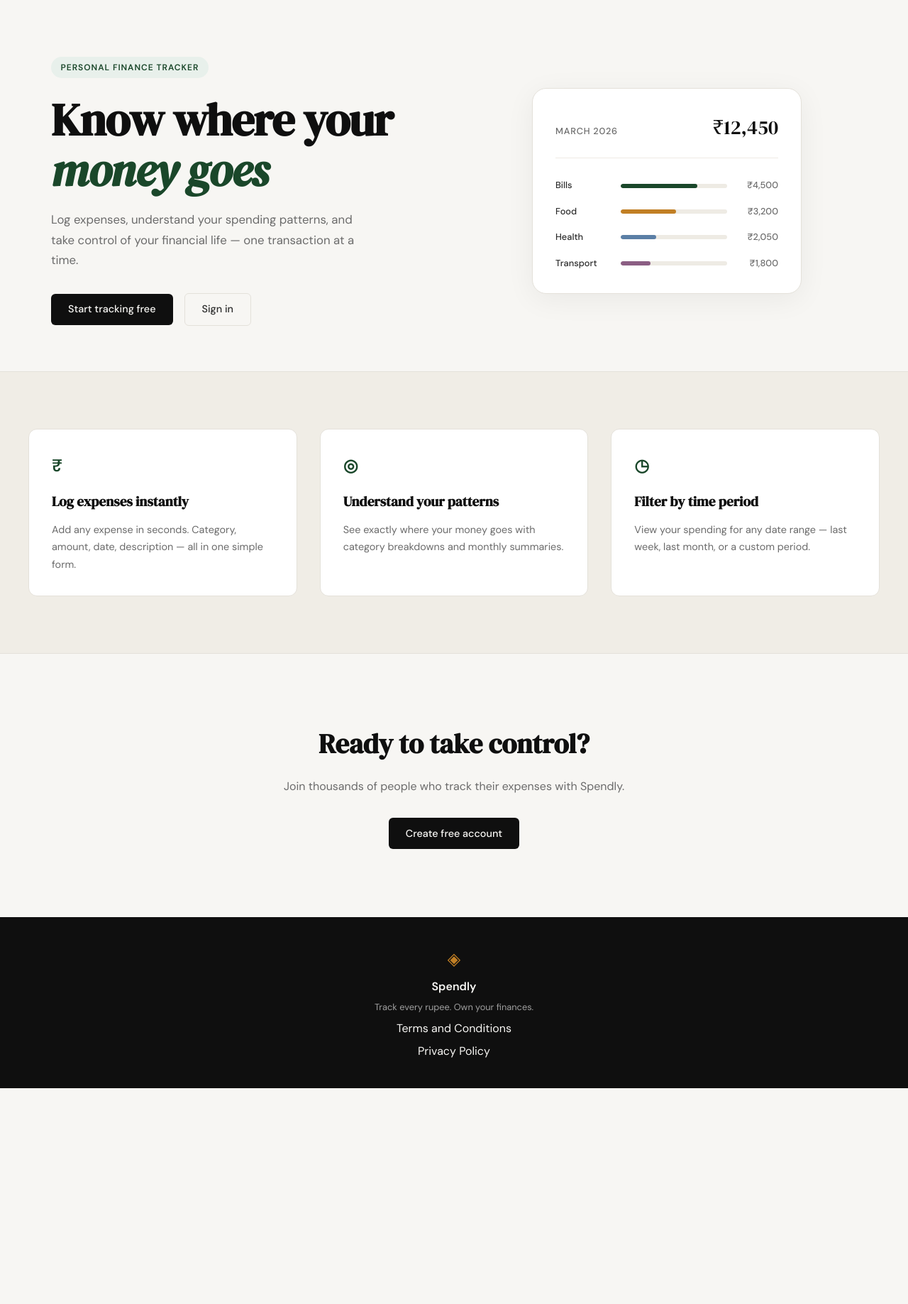
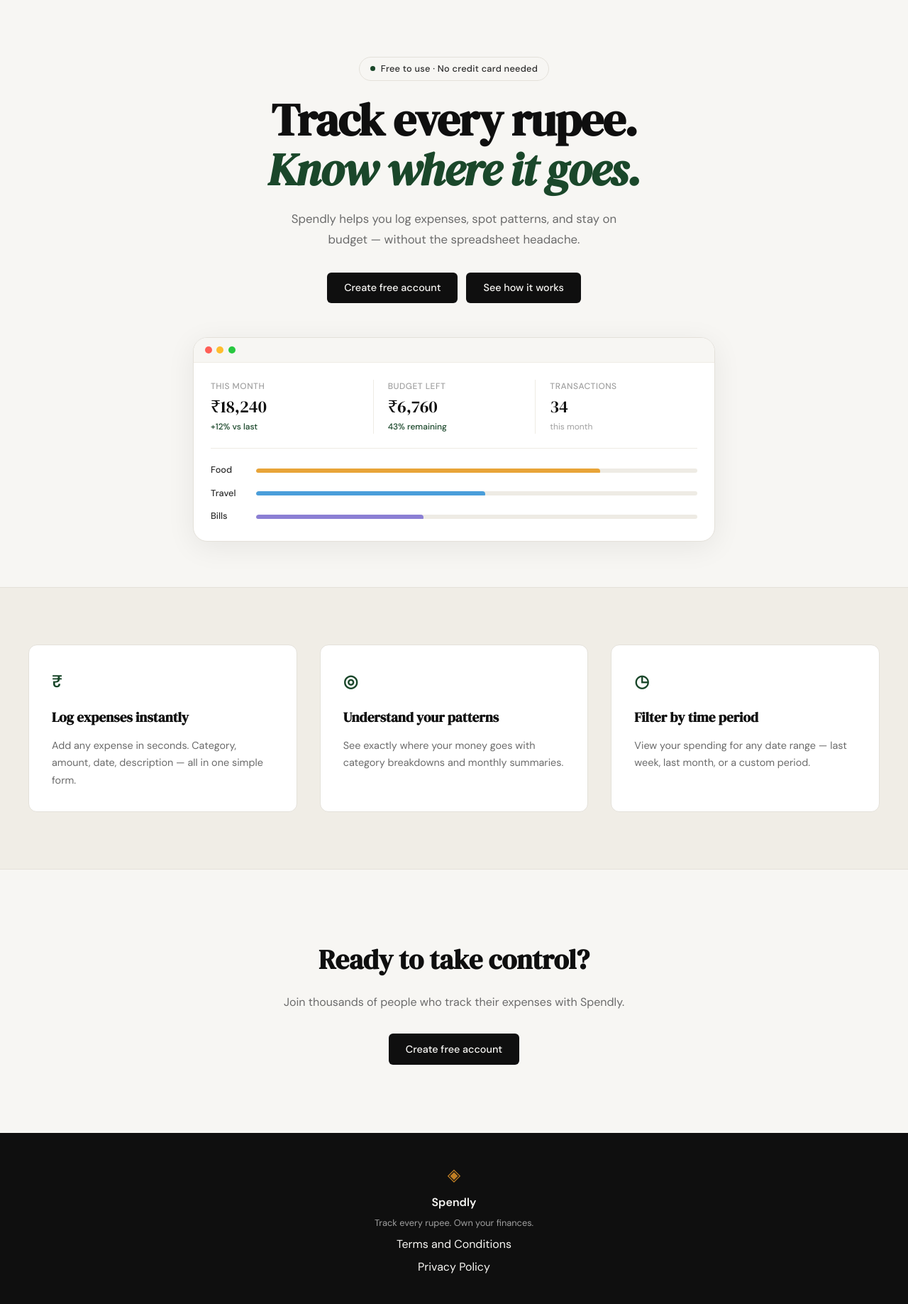
Before and after one commit to phosalli/spendly, a Flask app: page / in a window 1280 px wide. Shown: the part 61-1898 px from the top of the page at 71% size. Before the commit the page ends 1594 px from the top, so only its background shows below. Run offline with Flask 3, Linux system fonts and the light colour scheme.

Commit message:
hero redesign

```diff
--- /dev/null
+++ b/static/css/landing.css
@@ -0,0 +1,203 @@
+/* ------------------------------------------------------------------ */
+/* Hero — centered single-column override                              */
+/* ------------------------------------------------------------------ */
+
+.hero-centered {
+    display: flex;
+    flex-direction: column;
+    align-items: center;
+    text-align: center;
+    padding: 5rem 2rem 4rem;
+    max-width: 800px;
+    margin: 0 auto;
+    gap: 3rem;
+}
+
+/* Badge */
+
+.hero-badge-pill {
+    display: inline-flex;
+    align-items: center;
+    gap: 0.5rem;
+    background: transparent;
+    color: var(--ink-soft);
+    font-size: 0.8rem;
+    font-weight: 500;
+    letter-spacing: 0.02em;
+    text-transform: none;
+    border-radius: 999px;
+    border: 1px solid var(--border);
+    padding: 0.35rem 0.9rem;
+    margin-bottom: 1.25rem;
+}
+
+.hero-badge-dot {
+    display: inline-block;
+    width: 7px;
+    height: 7px;
+    border-radius: 50%;
+    background: var(--accent);
+    flex-shrink: 0;
+}
+
+/* Title */
+
+.hero-centered .hero-title {
+    font-size: clamp(2.6rem, 6vw, 4rem);
+    line-height: 1.1;
+}
+
+.hero-centered .hero-title em {
+    color: var(--accent);
+    font-style: italic;
+}
+
+/* Subtitle */
+
+.hero-centered .hero-subtitle {
+    max-width: 480px;
+    margin: 0 auto 2rem;
+}
+
+/* Buttons */
+
+.hero-centered .hero-actions {
+    justify-content: center;
+    gap: 0.75rem;
+}
+
+/* ------------------------------------------------------------------ */
+/* Browser mock card                                                   */
+/* ------------------------------------------------------------------ */
+
+.mock-browser {
+    width: 100%;
+    background: var(--paper-card);
+    border: 1px solid var(--border);
+    border-radius: var(--radius-lg);
+    box-shadow: 0 8px 40px rgba(0, 0, 0, 0.07);
+    overflow: hidden;
+}
+
+.mock-browser-chrome {
+    display: flex;
+    align-items: center;
+    gap: 0.4rem;
+    padding: 0.75rem 1rem;
+    border-bottom: 1px solid var(--border-soft);
+    background: var(--paper);
+}
+
+.chrome-dot {
+    width: 10px;
+    height: 10px;
+    border-radius: 50%;
+}
+
+.dot-red    { background: #ff5f57; }
+.dot-yellow { background: #ffbd2e; }
+.dot-green  { background: #28c840; }
+
+.mock-browser-body {
+    padding: 1.5rem;
+}
+
+/* Stats row */
+
+.mock-stats-row {
+    display: grid;
+    grid-template-columns: repeat(3, 1fr);
+    gap: 0;
+}
+
+.mock-stat {
+    padding: 0 1.25rem;
+    text-align: left;
+}
+
+.mock-stat:first-child { padding-left: 0; }
+.mock-stat:last-child  { padding-right: 0; }
+
+.mock-stat + .mock-stat {
+    border-left: 1px solid var(--border-soft);
+}
+
+.mock-stat-label {
+    font-size: 0.75rem;
+    color: var(--ink-faint);
+    font-weight: 500;
+    margin-bottom: 0.3rem;
+    text-transform: uppercase;
+    letter-spacing: 0.04em;
+}
+
+.mock-stat-value {
+    font-family: var(--font-display);
+    font-size: 1.5rem;
+    color: var(--ink);
+    line-height: 1.2;
+    margin-bottom: 0.25rem;
+}
+
+.mock-stat-change {
+    font-size: 0.75rem;
+    font-weight: 500;
+}
+
+.mock-stat-change.positive { color: var(--accent); }
+
+.mock-stat-sub {
+    font-size: 0.75rem;
+    color: var(--ink-faint);
+}
+
+/* Divider */
+
+.mock-divider {
+    height: 1px;
+    background: var(--border-soft);
+    margin: 1.25rem 0;
+}
+
+/* Bar list */
+
+.mock-bars-list {
+    display: flex;
+    flex-direction: column;
+    gap: 0.75rem;
+}
+
+.mock-bar-item {
+    display: grid;
+    grid-template-columns: 52px 1fr;
+    align-items: center;
+    gap: 0.75rem;
+}
+
+.mock-bar-label {
+    font-size: 0.8rem;
+    font-weight: 500;
+    color: var(--ink-soft);
+    text-align: left;
+}
+
+.mock-bar-fill {
+    height: 8px;
+    border-radius: 999px;
+}
+
+.bar-food   { background: #e8a438; }
+.bar-travel { background: #4a9eda; }
+.bar-bills  { background: #8b7fd4; }
+
+/* ------------------------------------------------------------------ */
+/* Responsive                                                          */
+/* ------------------------------------------------------------------ */
+
+@media (max-width: 600px) {
+    .hero-centered { padding: 3rem 1rem 2.5rem; }
+
+    .mock-stats-row { grid-template-columns: 1fr; gap: 1rem; }
+    .mock-stat + .mock-stat { border-left: none; border-top: 1px solid var(--border-soft); padding-top: 1rem; }
+    .mock-stat { padding: 0; }
+}
--- a/templates/landing.html
+++ b/templates/landing.html
@@ -2,59 +2,75 @@
 
 {% block title %}Spendly — Track Every Rupee{% endblock %}
 
+{% block head %}
+<link rel="stylesheet" href="{{ url_for('static', filename='css/landing.css') }}">
+{% endblock %}
+
 {% block content %}
 
-<section class="hero">
-    <div class="hero-inner">
-        <div class="hero-badge">Personal Finance Tracker</div>
+<section class="hero hero-centered">
+    <div class="hero-text">
+        <div class="hero-badge hero-badge-pill">
+            <span class="hero-badge-dot"></span>
+            Free to use &middot; No credit card needed
+        </div>
         <h1 class="hero-title">
-            Know where your<br>
-            <em>money goes</em>
+            Track every rupee.<br>
+            <em>Know where it goes.</em>
         </h1>
         <p class="hero-subtitle">
-            Log expenses, understand your spending patterns,
-            and take control of your financial life —
-            one transaction at a time.
+            Spendly helps you log expenses, spot patterns, and stay
+            on budget — without the spreadsheet headache.
         </p>
         <div class="hero-actions">
-            <a href="{{ url_for('register') }}" class="btn-primary">Start tracking free</a>
-            <a href="{{ url_for('login') }}" class="btn-ghost">Sign in</a>
+            <a href="{{ url_for('register') }}" class="btn-primary">Create free account</a>
+            <a href="{{ url_for('login') }}" class="btn-primary">See how it works</a>
         </div>
     </div>
-    <div class="hero-visual">
-        <div class="mock-card">
-            <div class="mock-card-header">
-                <span class="mock-label">March 2026</span>
-                <span class="mock-total">₹12,450</span>
+
+    <div class="mock-browser">
+        <div class="mock-browser-chrome">
+            <span class="chrome-dot dot-red"></span>
+            <span class="chrome-dot dot-yellow"></span>
+            <span class="chrome-dot dot-green"></span>
+        </div>
+        <div class="mock-browser-body">
+            <div class="mock-stats-row">
+                <div class="mock-stat">
+                    <div class="mock-stat-label">This month</div>
+                    <div class="mock-stat-value">₹18,240</div>
+                    <div class="mock-stat-change positive">+12% vs last</div>
+                </div>
+                <div class="mock-stat">
+                    <div class="mock-stat-label">Budget left</div>
+                    <div class="mock-stat-value">₹6,760</div>
+                    <div class="mock-stat-change positive">43% remaining</div>
+                </div>
+                <div class="mock-stat">
+                    <div class="mock-stat-label">Transactions</div>
+                    <div class="mock-stat-value">34</div>
+                    <div class="mock-stat-sub">this month</div>
+                </div>
             </div>
-            <div class="mock-bars">
-                <div class="mock-bar-row">
-                    <span class="mock-cat">Bills</span>
+            <div class="mock-divider"></div>
+            <div class="mock-bars-list">
+                <div class="mock-bar-item">
+                    <span class="mock-bar-label">Food</span>
                     <div class="mock-bar-track">
-                        <div class="mock-bar" style="width: 72%"></div>
+                        <div class="mock-bar-fill bar-food" style="width: 78%"></div>
                     </div>
-                    <span class="mock-amt">₹4,500</span>
                 </div>
-                <div class="mock-bar-row">
-                    <span class="mock-cat">Food</span>
+                <div class="mock-bar-item">
+                    <span class="mock-bar-label">Travel</span>
                     <div class="mock-bar-track">
-                        <div class="mock-bar mock-bar-2" style="width: 52%"></div>
+                        <div class="mock-bar-fill bar-travel" style="width: 52%"></div>
                     </div>
-                    <span class="mock-amt">₹3,200</span>
                 </div>
-                <div class="mock-bar-row">
-                    <span class="mock-cat">Health</span>
+                <div class="mock-bar-item">
+                    <span class="mock-bar-label">Bills</span>
                     <div class="mock-bar-track">
-                        <div class="mock-bar mock-bar-3" style="width: 33%"></div>
+                        <div class="mock-bar-fill bar-bills" style="width: 38%"></div>
                     </div>
-                    <span class="mock-amt">₹2,050</span>
-                </div>
-                <div class="mock-bar-row">
-                    <span class="mock-cat">Transport</span>
-                    <div class="mock-bar-track">
-                        <div class="mock-bar mock-bar-4" style="width: 28%"></div>
-                    </div>
-                    <span class="mock-amt">₹1,800</span>
                 </div>
             </div>
         </div>
```
